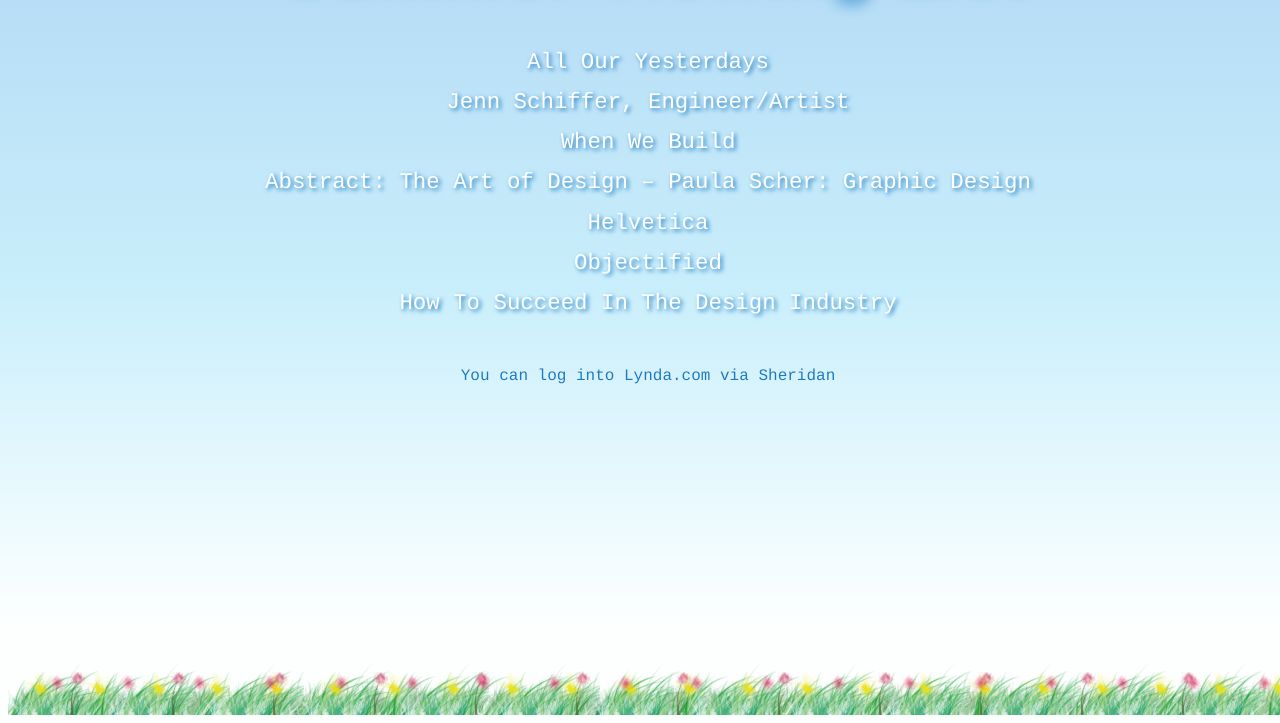
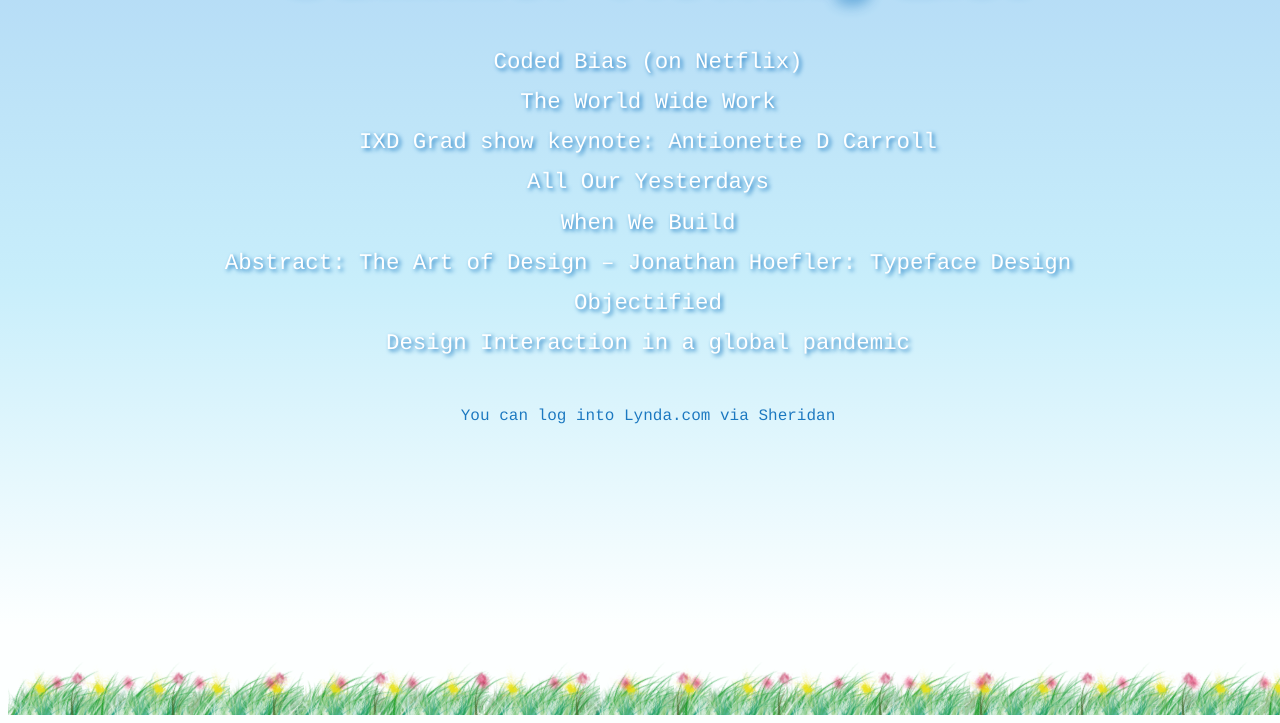
Before and after one commit to ryanwprice/summer-viewing, a plain HTML site: page index.html in a window 1280 px wide. Shown: the part 93-816 px from the top of the page. Drawn offline with Linux system fonts and the light colour scheme; a web font is replaced by a local one.

Commit message:
Update index.html

```diff
--- a/index.html
+++ b/index.html
@@ -14,13 +14,17 @@
       	<h1>Summer Viewing List</h1>
 		<ul>
 
+			<li><a href="https://www.netflix.com/watch/81328723">Coded Bias (on Netflix)</a></li>
+			<li><a href="https://ethanmarcotte.com/wrote/the-world-wide-work/">The World Wide Work</a></li>
+			<li><a href="https://web.microsoftstream.com/embed/channel/dfb9ab98-711f-4574-9381-e996bbc6a142?app=microsoftteams&sort=undefined&l=en-us#">IXD Grad show keynote: Antionette D Carroll</a></li>
 			<li><a href="https://vimeo.com/34269615">All Our Yesterdays</a></li>
-			<li><a href="https://youtu.be/wewAC5X_CZ8">Jenn Schiffer, Engineer/Artist</a></li>
+
+			<!-- <li><a href="https://youtu.be/wewAC5X_CZ8">Jenn Schiffer, Engineer/Artist</a></li> -->
 			<li><a href="https://vimeo.com/34017777">When We Build</a></li>
-			<li><a href="https://www.netflix.com/watch/80093802">Abstract: The Art of Design &ndash; Paula Scher: Graphic Design</a></li>
-			<li><a href="https://www.lynda.com/Design-Typography-tutorials/Helvetica/168234-2.html?org=sheridancollege.ca">Helvetica</a></li>
+			<li><a href="https://https://www.netflix.com/watch/80237098">Abstract: The Art of Design &ndash; Jonathan Hoefler: Typeface Design</a></li>
+<!-- 			<li><a href="https://www.lynda.com/Design-Typography-tutorials/Helvetica/168234-2.html?org=sheridancollege.ca">Helvetica</a></li> -->
 			<li><a href="https://www.lynda.com/Documentaries-tutorials/Objectified/168235-2.html?org=sheridancollege.ca">Objectified</a></li>
-			<li><a href="https://youtu.be/dQw4w9WgXcQ">How To Succeed In The Design Industry</a></li>
+			<li><a href="https://youtu.be/dQw4w9WgXcQ">Design Interaction in a global pandemic</a></li>
 		</ul>
 		<p>You can log into Lynda.com via <a href="http://lynda.sheridancollege.ca/">Sheridan</a></p>
 	</div>
```
